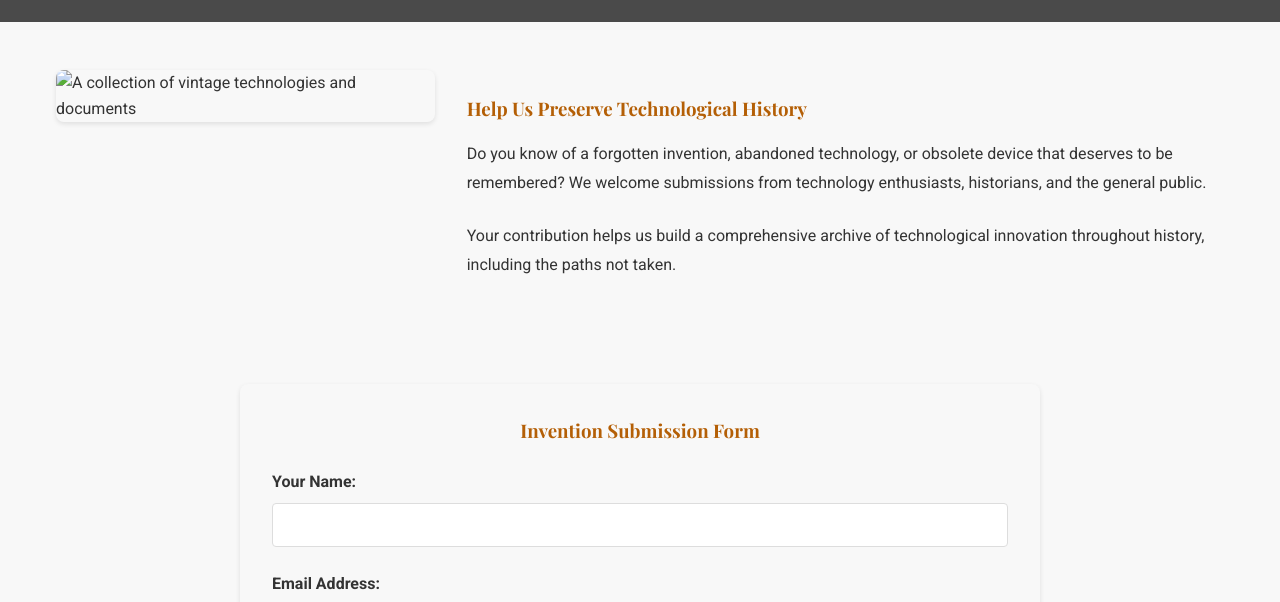
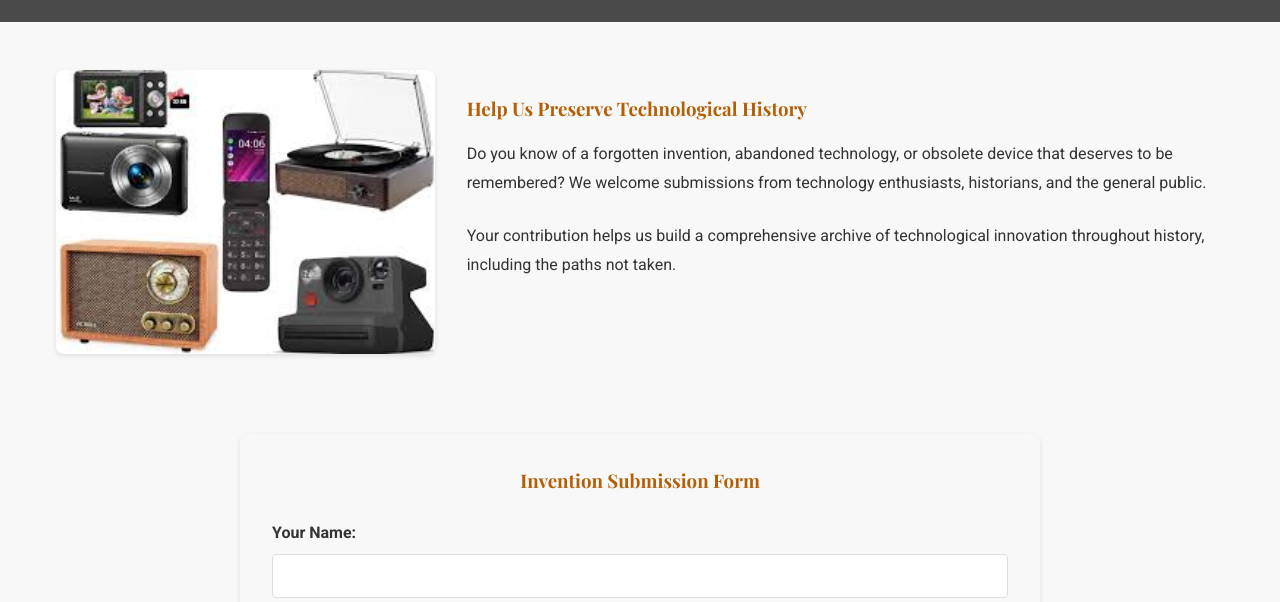
Before and after one commit to mkashif1000/forgotten-inventions-meuseum, a plain HTML site: page submit.html in a window 1280 px wide. Shown: the part 184-786 px from the top of the page. Drawn offline with nearby package versions, Linux system fonts and the light colour scheme.

Commit message:
Update submit.html

```diff
--- a/submit.html
+++ b/submit.html
@@ -37,7 +37,7 @@
 
         <section class="submission-intro">
             <div class="submission-image">
-                <img src="images/submission.jpg" alt="A collection of vintage technologies and documents">
+                <img src="submission.jpg" alt="A collection of vintage technologies and documents">
             </div>
             <div class="submission-text">
                 <h3>Help Us Preserve Technological History</h3>
```
